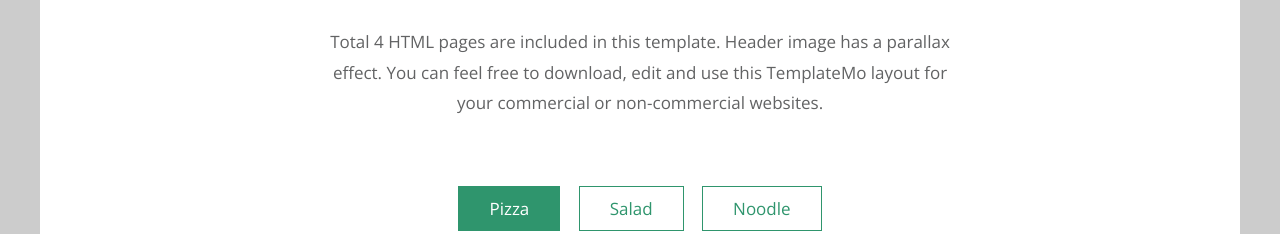
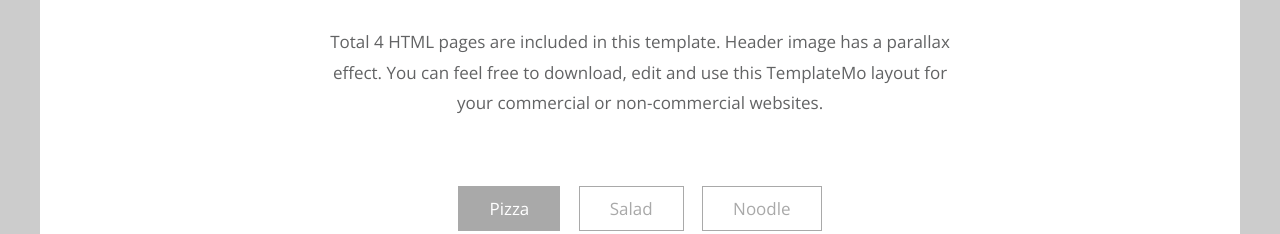
Before and after one commit to adanbueno/gerencia-configuracao, a website: page index.html in a window 1280 px wide. Shown: the part 566-800 px from the top of the page. Drawn offline with nearby package versions, Linux system fonts and the light colour scheme.

Commit message:
feat: alteracao cor

```diff
--- a/css/templatemo-style.css
+++ b/css/templatemo-style.css
@@ -419,7 +419,7 @@ p, address {
 .tm-paging-item {
   list-style: none;
   display: inline-block;
-  border: 1px solid #2F956D;
+  border: 1px solid #a9a9a9;
   margin: 7px;
 }
 
@@ -429,13 +429,13 @@ p, address {
   align-items: center;
   justify-content: center;
   text-decoration: none;
-  color: #2F956D;
+  color: #a9a9a9;
   background-color: transparent;
 }
 
 .tm-paging-link.active,
 .tm-paging-link:hover {
-  background-color: #2F956D;
+  background-color: #a9a9a9;
   color: white;
 }
 
```
